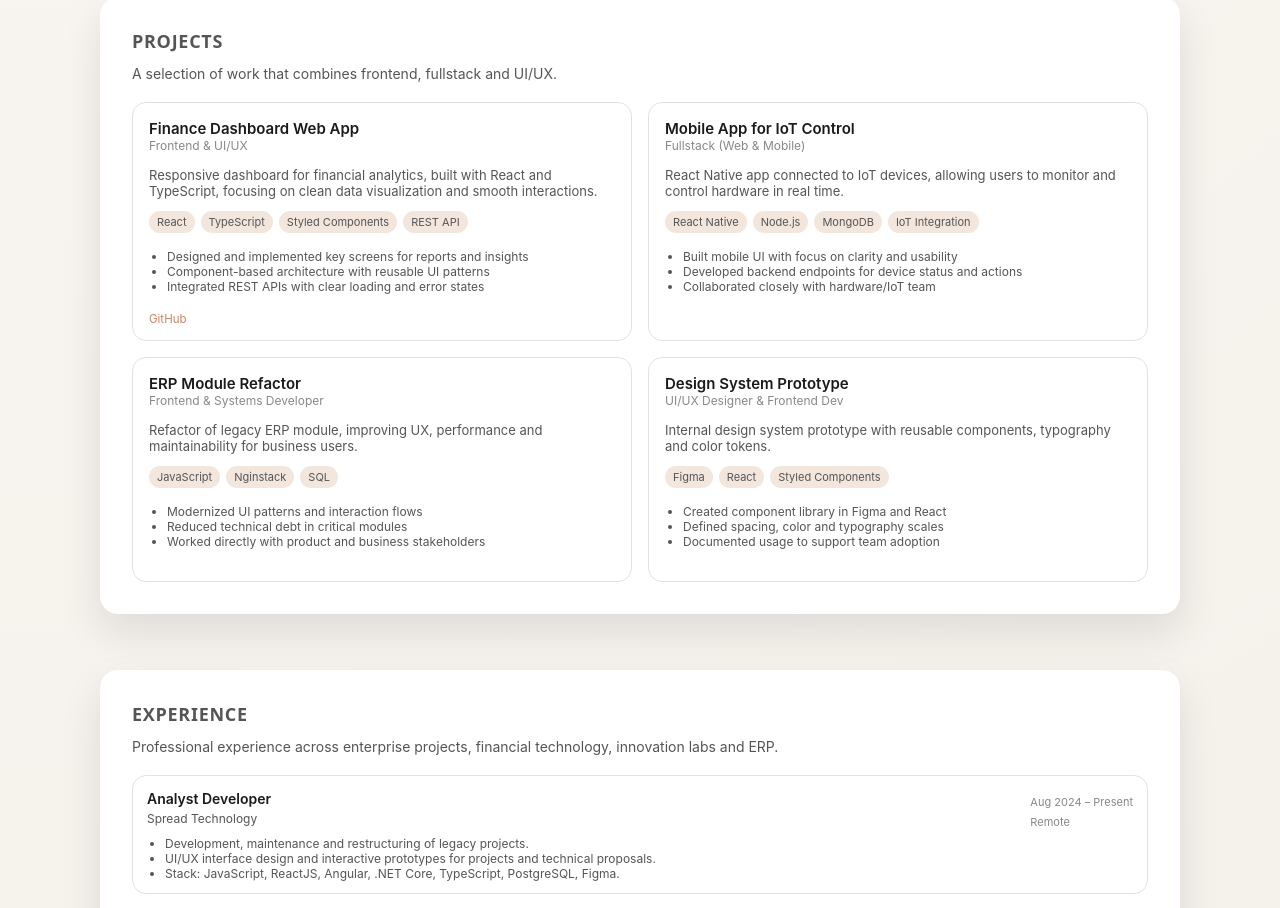
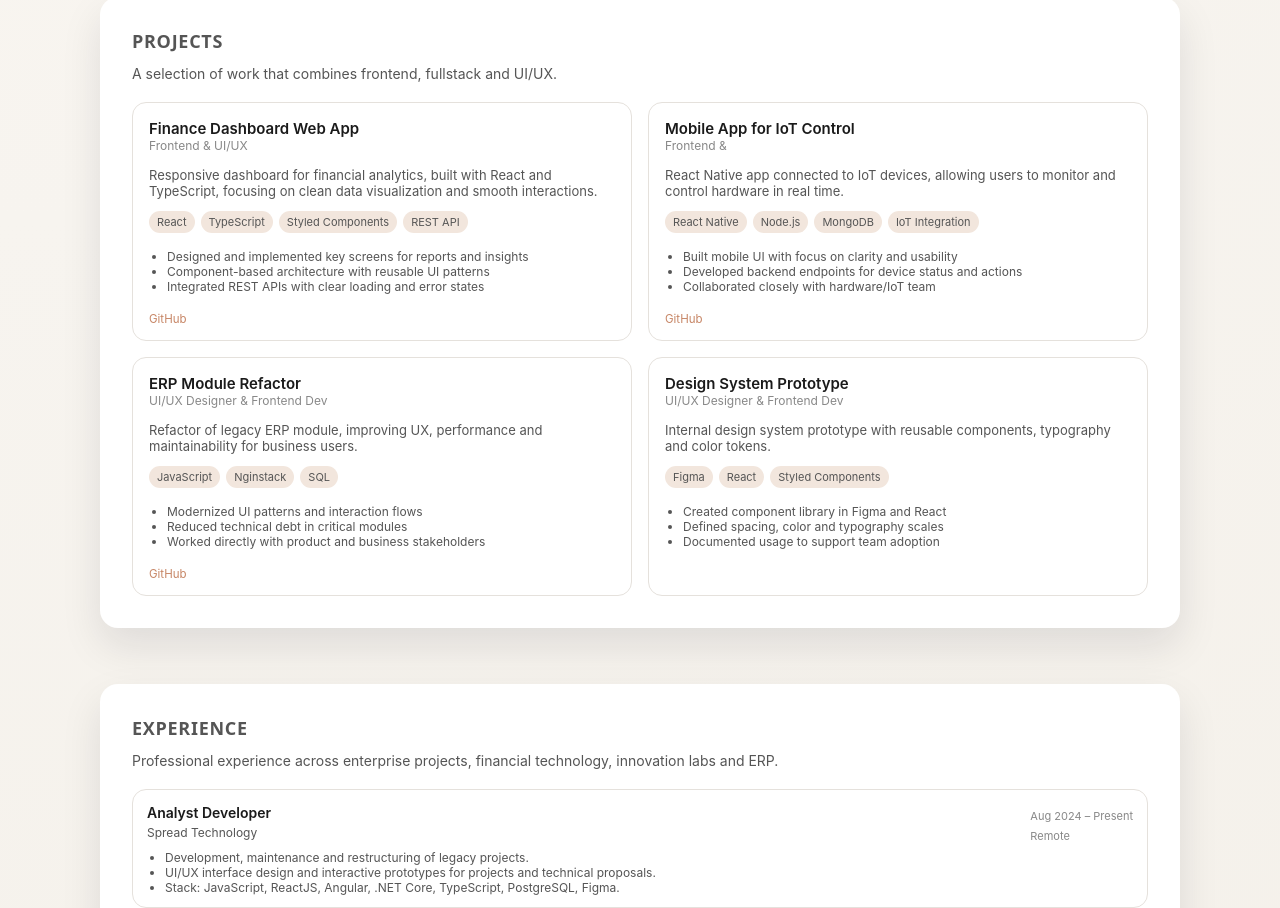
Before and after one commit to ThamiStoppelli/Portfolio, a React (Vite) app: page / in a window 1280 px wide. Shown: the part 1260-2168 px from the top of the page. Built offline with nearby package versions, Linux system fonts and the light colour scheme.

Commit message:
Adjusted icons in Contact Section

```diff
--- a/src/data/projects.ts
+++ b/src/data/projects.ts
@@ -12,7 +12,7 @@ export type Project = {
 export const projects: Project[] = [
   {
     id: "project-1",
-    name: "Finance Dashboard Web App",
+    name: "Finance Dashboard Web App", //Time Currency App
     role: "Frontend & UI/UX",
     description:
       "Responsive dashboard for financial analytics, built with React and TypeScript, focusing on clean data visualization and smooth interactions.",
@@ -22,12 +22,12 @@ export const projects: Project[] = [
       "Component-based architecture with reusable UI patterns",
       "Integrated REST APIs with clear loading and error states",
     ],
-    githubUrl: "https://github.com/ThamiStoppelli",
+    githubUrl: "https://github.com/ThamiStoppelli/Time-Currency-App",
   },
   {
     id: "project-2",
-    name: "Mobile App for IoT Control",
-    role: "Fullstack (Web & Mobile)",
+    name: "Mobile App for IoT Control", //Blizzard
+    role: "Frontend & ",
     description:
       "React Native app connected to IoT devices, allowing users to monitor and control hardware in real time.",
     techStack: ["React Native", "Node.js", "MongoDB", "IoT Integration"],
@@ -36,11 +36,12 @@ export const projects: Project[] = [
       "Developed backend endpoints for device status and actions",
       "Collaborated closely with hardware/IoT team",
     ],
+    githubUrl: "https://github.com/ThamiStoppelli/blizzard-front-end",
   },
   {
     id: "project-3",
     name: "ERP Module Refactor",
-    role: "Frontend & Systems Developer",
+    role: "UI/UX Designer & Frontend Dev", // Busca Saudavel
     description:
       "Refactor of legacy ERP module, improving UX, performance and maintainability for business users.",
     techStack: ["JavaScript", "Nginstack", "SQL"],
@@ -49,10 +50,11 @@ export const projects: Project[] = [
       "Reduced technical debt in critical modules",
       "Worked directly with product and business stakeholders",
     ],
+    githubUrl: "https://github.com/ThamiStoppelli/busca-saudavel-frontend-web",
   },
   {
     id: "project-4",
-    name: "Design System Prototype",
+    name: "Design System Prototype", //Cuidar Psi
     role: "UI/UX Designer & Frontend Dev",
     description:
       "Internal design system prototype with reusable components, typography and color tokens.",
```
Also changed, not shown: src/components/sections/Contact/styles.ts (+0 -8 lines).
